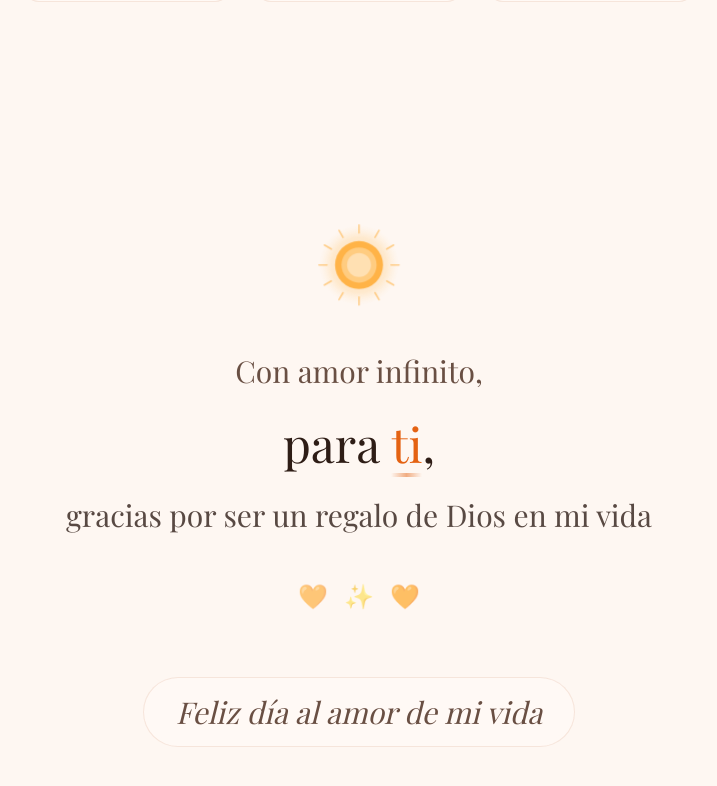
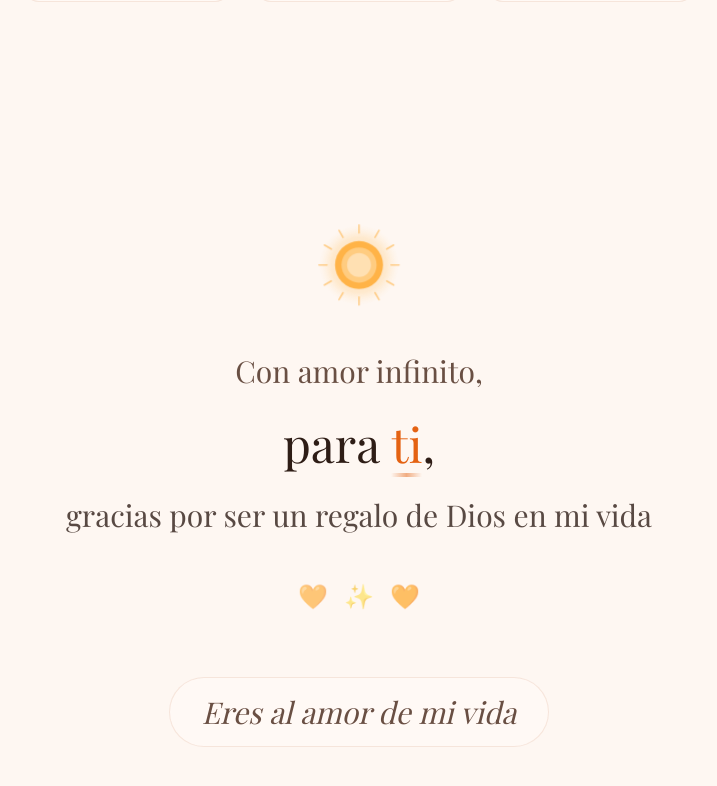
Before and after one commit to GleamTOto/letter-love, a Next.js app: page / in a window 1280 px wide. Shown: the part 5688-6474 px from the top of the page, without its empty margins (281-998 px from the left). Built offline with nearby package versions, Linux system fonts and the light colour scheme; a web font is replaced by a local one.

Commit message:
final text

```diff
--- a/components/final-section.tsx
+++ b/components/final-section.tsx
@@ -129,7 +129,7 @@ export function FinalSection({ recipientName }: FinalSectionProps) {
         >
           <div className="inline-block bg-card/60 backdrop-blur-sm rounded-full px-8 py-4 border border-border/50">
             <p className="font-serif text-4xl md:text-3xl text-muted-foreground italic">
-              Feliz día al amor de mi vida
+              Eres al amor de mi vida
             </p>
           </div>
         </div>
```
